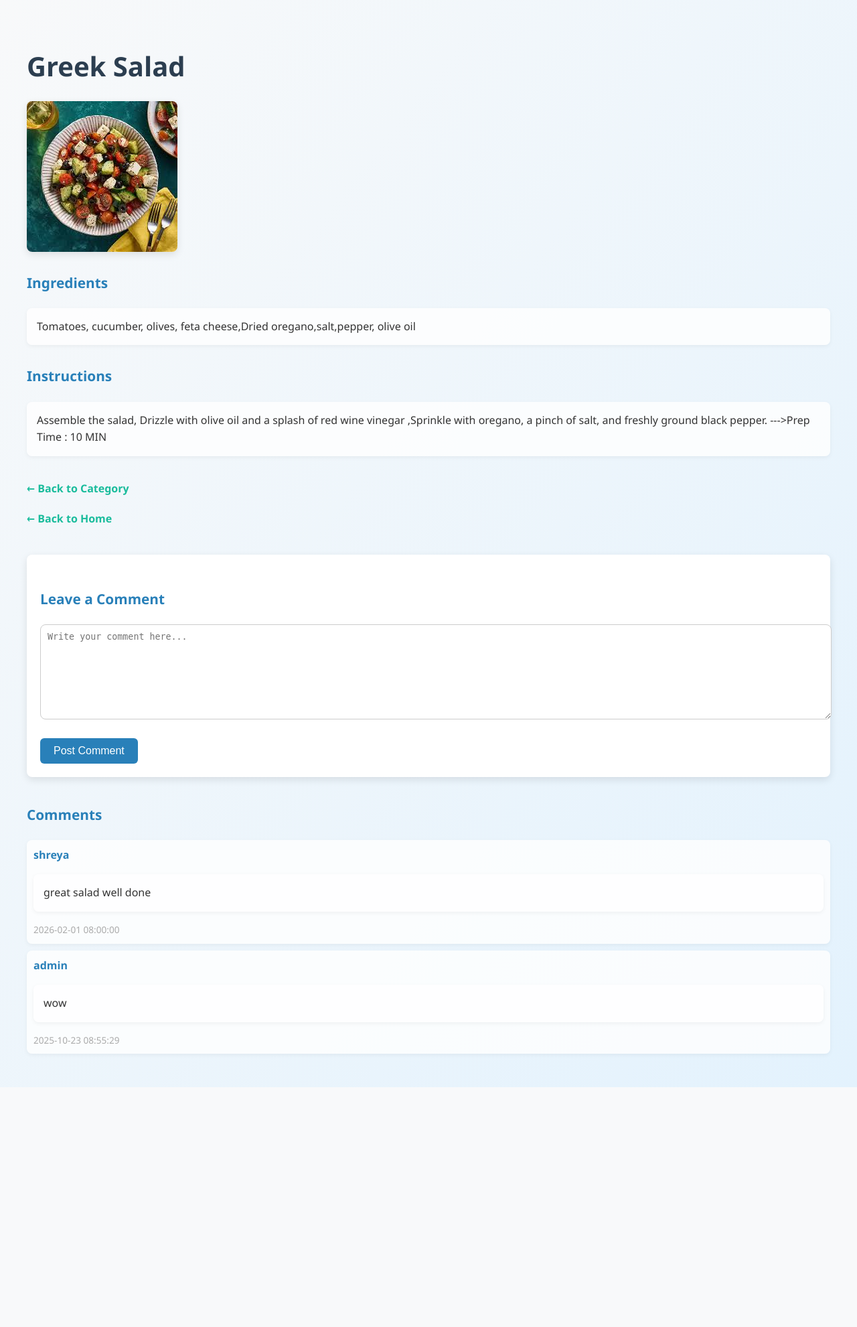
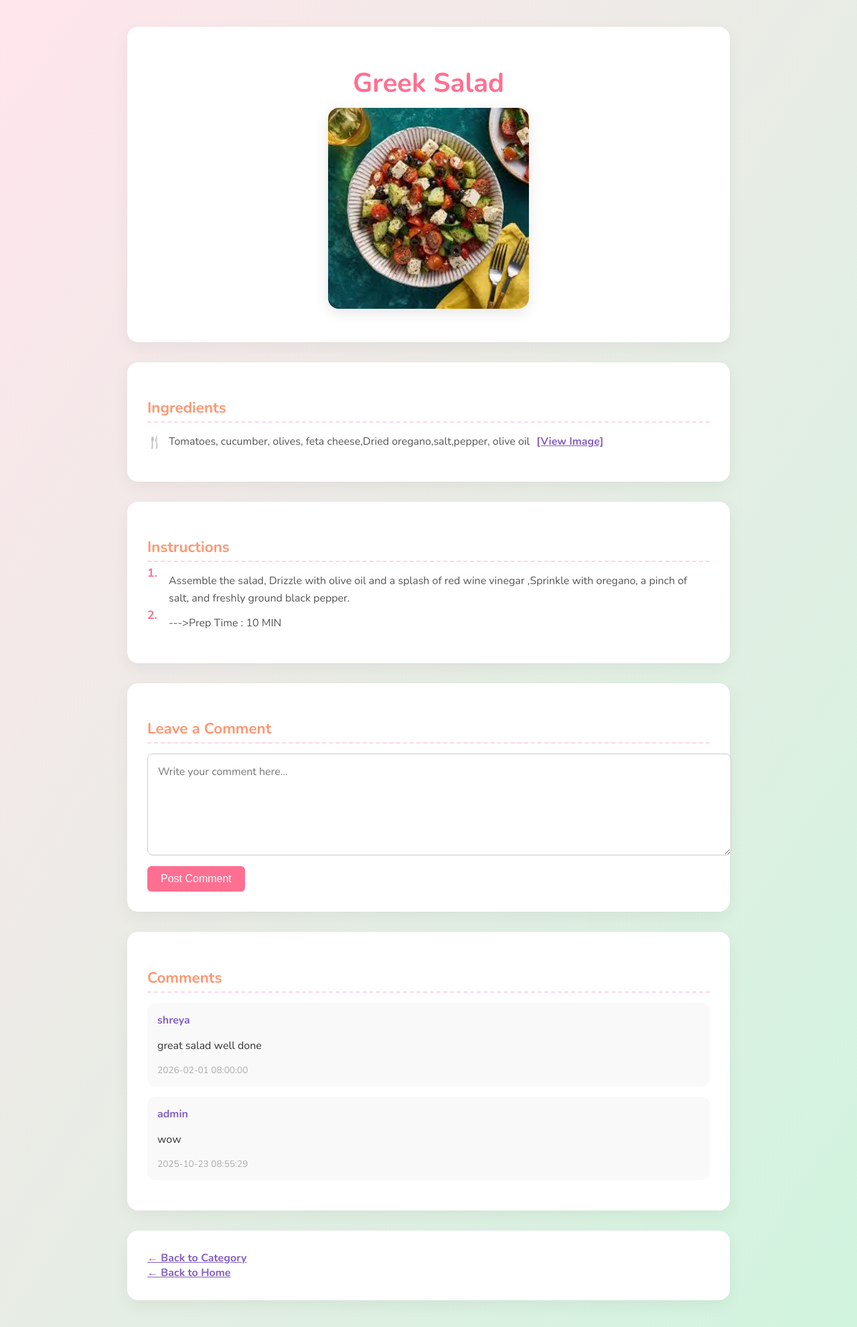
Before and after one commit to Shreyash54/RecepFLASKED, a Flask app: page /recipe/0 in a window 1280 px wide. Shown: the whole page at 67% size. Before the commit the page ends 1623 px from the top, so only its background shows below. Run offline with Flask 3, Linux system fonts and the light colour scheme; data comes from the database, SQL or seed files in the repository; both versions use the stored data as it was after the commit.

Commit message:
feat: Implement recipe detail view with commenting, recipe search, and a new main index page, including updated backend logic and database schema.

```diff
--- a/app.py
+++ b/app.py
@@ -42,7 +42,11 @@ def init_db():
     users = [
         ('admin', hashlib.sha256('admin'.encode()).hexdigest()),
         ('shreyash', hashlib.sha256('shreyashguptacdac'.encode()).hexdigest()),
-        ('shivam', hashlib.sha256('shivam'.encode()).hexdigest())
+        ('shivam', hashlib.sha256('shivam'.encode()).hexdigest()),
+        ('shreya', hashlib.sha256('shreya'.encode()).hexdigest()),
+        ('shreyashprabhakar', hashlib.sha256('shreyashprabhakar'.encode()).hexdigest()),
+        ('shraddha', hashlib.sha256('shraddha'.encode()).hexdigest()),
+        ('shreyashpawar', hashlib.sha256('shreyashpawar'.encode()).hexdigest())
     ]
     for username, password_hash in users:
         c.execute('SELECT id FROM users WHERE username = ?', (username,))
@@ -204,6 +208,36 @@ def recipe_image(recipe_id):
     else:
         return send_file('static/no_image.jpg', mimetype='image/jpeg')
 
+
+
+@app.route('/search_recipe', methods=['GET'])
+def search_recipe():
+    if 'logged_in' not in session:
+        flash('You must be logged in to search recipes.', 'warning')
+        return redirect(url_for('login'))
+
+    query = request.args.get('q', '').strip()
+    if not query:
+        flash('Please enter a recipe name to search.', 'danger')
+        return redirect(url_for('index'))
+
+    db = get_db()
+    recipe = db.execute('SELECT id FROM recipes WHERE LOWER(name) = LOWER(?)', (query,)).fetchone()
+
+    if recipe:
+        return redirect(url_for('recipe', recipe_id=recipe['id']))
+    else:
+        flash(f'No recipe found with the name "{query}".', 'danger')
+        return redirect(url_for('index'))
+@app.route('/suggest_recipes')
+def suggest_recipes():
+    query = request.args.get('q', '').strip()
+    db = get_db()
+    suggestions = db.execute(
+        "SELECT name FROM recipes WHERE LOWER(name) LIKE LOWER(?) LIMIT 10",
+        (f"%{query}%",)
+    ).fetchall()
+    return [row['name'] for row in suggestions]
 if __name__ == '__main__':
     init_db()
     app.run(debug=True)
--- a/templates/recipe.html
+++ b/templates/recipe.html
@@ -1,96 +1,162 @@
+
 <!DOCTYPE html>
 <html lang="en">
 <head>
     <meta charset="UTF-8">
     <title>{{ recipe.name }}</title>
+    <link href="https://fonts.googleapis.com/css2?family=Nunito:wght@400;700&display=swap" rel="stylesheet">
     <style>
         body {
             margin: 0;
             padding: 40px;
-            font-family: 'Segoe UI', Tahoma, Geneva, Verdana, sans-serif;
-            background: linear-gradient(to bottom right, #f8f9fa, #e3f2fd);
+            font-family: 'Nunito', sans-serif;
+            background: linear-gradient(to bottom right, #ffe5ec, #d0f4de);
             color: #333;
+        }
+
+        .container {
+            max-width: 900px;
+            margin: auto;
+            display: grid;
+            grid-template-columns: 1fr;
+            gap: 30px;
+        }
+
+        .card {
+            background-color: #fff;
+            border-radius: 16px;
+            box-shadow: 0 8px 24px rgba(0,0,0,0.05);
+            padding: 30px;
+            transition: transform 0.2s ease;
+        }
+
+        .card:hover {
+            transform: scale(1.01);
+        }
+
+        h1 {
+            font-size: 2.5rem;
+            color: #ff6f91;
+            margin-bottom: 10px;
+            text-align: center;
+        }
+
+        h3 {
+            font-size: 1.4rem;
+            color: #ff9671;
+            margin-bottom: 15px;
+            border-bottom: 2px dashed #ffd6e0;
+            padding-bottom: 5px;
+        }
+
+        img {
+            width: 300px;
+            height: auto;
+            border-radius: 16px;
+            box-shadow: 0 6px 20px rgba(0,0,0,0.1);
+            display: block;
+            margin: 0 auto 20px auto;
+        }
+
+        .bullet-list {
+            list-style: none;
+            padding-left: 0;
+        }
+
+        .bullet-list li {
+            position: relative;
+            padding-left: 32px;
+            margin-bottom: 12px;
+            font-size: 1rem;
+            color: #555;
+            line-height: 1.6;
+            display: flex;
+            align-items: center;
+        }
+
+        .bullet-list li::before {
+            content: '🍴';
+            position: absolute;
+            left: 0;
+            top: 50%;
+            transform: translateY(-50%);
+            font-size: 1.1rem;
+        }
+
+        .ingredient-content {
+            display: flex;
+            align-items: center;
+            gap: 10px;
+        }
+
+        ol.bullet-list {
+            counter-reset: li;
+        }
+
+        ol.bullet-list li {
+            position: relative;
+            padding-left: 32px;
+            margin-bottom: 12px;
+            font-size: 1rem;
+            color: #555;
             line-height: 1.6;
         }
-        h1 {
-            color: #2c3e50;
-            font-size: 2.5rem;
-            margin-bottom: 20px;
+
+        ol.bullet-list li::before {
+            content: counter(li) ".";
+            counter-increment: li;
+            position: absolute;
+            left: 0;
+            top: 0;
+            font-weight: bold;
+            color: #ff6f91;
         }
-        h3 {
-            color: #2980b9;
-            margin-top: 30px;
-            font-size: 1.3rem;
-        }
-        p {
-            background-color: #ffffffcc;
-            padding: 15px;
-            border-radius: 8px;
-            box-shadow: 0 2px 6px rgba(0, 0, 0, 0.05);
-        }
+
         a {
-            display: inline-block;
-            margin-top: 20px;
-            color: #1abc9c;
-            text-decoration: none;
+            color: #845ec2;
+            text-decoration: underline;
             font-weight: 600;
         }
+
         a:hover {
-            color: #16a085;
-        }
-        img {
-            display: block;
-            margin-bottom: 20px;
-            border-radius: 8px;
-            box-shadow: 0 4px 12px rgba(0,0,0,0.1);
-        }
-
-        /* Comment section styles */
-        .comment-box {
-            margin-top: 40px;
-            padding: 20px;
-            background: #fff;
-            border-radius: 8px;
-            box-shadow: 0 4px 12px rgba(0,0,0,0.1);
+            color: #ffc75f;
         }
 
         .comment-box textarea {
             width: 100%;
             height: 120px;
-            padding: 10px;
-            margin-bottom: 20px;
+            padding: 15px;
             border-radius: 8px;
             border: 1px solid #ccc;
+            font-family: 'Nunito', sans-serif;
+            font-size: 1rem;
         }
 
         .comment-box button {
             padding: 10px 20px;
-            background-color: #2980b9;
+            background-color: #ff6f91;
             color: white;
             border: none;
             border-radius: 6px;
             font-size: 1rem;
+            cursor: pointer;
+            margin-top: 10px;
         }
 
         .comment-box button:hover {
-            background-color: #1f6f92;
-        }
-
-        .comments {
-            margin-top: 40px;
+            background-color: #ff4f7a;
         }
 
         .comment {
-            padding: 10px;
-            background: #ffffffcc;
-            border-radius: 8px;
-            box-shadow: 0 2px 6px rgba(0, 0, 0, 0.05);
-            margin-bottom: 10px;
+            background-color: #f9f9f9;
+            padding: 15px;
+            border-radius: 12px;
+            margin-bottom: 15px;
         }
 
         .comment .username {
             font-weight: bold;
-            color: #2980b9;
+            color: #845ec2;
         }
 
         .comment .created-at {
@@ -101,21 +167,41 @@
 </head>
 <body>
 
+    <div class="container">
+
+        <div class="card">
             <h1>{{ recipe.name }}</h1>
+            <img src="/recipe_image/{{ recipe.id }}" alt="{{ recipe.name }} image">
+        </div>
 
-    <img src="/recipe_image/{{ recipe.id }}" alt="{{ recipe.name }}" style="max-width:400px;">
+        <div class="card">
+            <h3>Ingredients</h3>
+            <ul class="bullet-list">
+                {% for item in recipe.ingredients.split('\n') %}
+                    {% if item.strip() %}
+                        <li>
+                            <div class="ingredient-content">
+                                <span>{{ item }}</span>
+                                <a href="https://unsplash.com/s/photos/{{ item | urlencode }}" target="_blank">[View Image]</a>
+                            </div>
+                        </li>
+                    {% endif %}
+                {% endfor %}
+            </ul>
+        </div>
 
-    <h3>Ingredients</h3>
-    <p>{{ recipe.ingredients }}</p>
+        <div class="card">
+            <h3>Instructions</h3>
+            <ol class="bullet-list">
+                {% for step in recipe.instructions.split('\n') %}
+                    {% if step.strip() %}
+                        <li>{{ step }}</li>
+                    {% endif %}
+                {% endfor %}
+            </ol>
+        </div>
 
-    <h3>Instructions</h3>
-    <p>{{ recipe.instructions }}</p>
-
-    <a href="/category/{{ recipe.category_id }}">← Back to Category</a><br>
-    <a href="/index">← Back to Home</a>
-
-    <!-- Comment Box -->
-    <div class="comment-box">
+        <div class="card comment-box">
             <h3>Leave a Comment</h3>
             <form action="/add_comment/{{ recipe.id }}" method="POST">
                 <textarea name="comment" placeholder="Write your comment here..." required></textarea>
@@ -123,8 +209,7 @@
             </form>
         </div>
 
-    <!-- Display Comments -->
-    <div class="comments">
+        <div class="card comments">
             <h3>Comments</h3>
             {% for comment in comments %}
                 <div class="comment">
@@ -135,6 +220,12 @@
             {% endfor %}
         </div>
 
+        <div class="card">
+            <a href="/category/{{ recipe.category_id }}">← Back to Category</a><br>
+            <a href="/index">← Back to Home</a>
+        </div>
+
+    </div>
 
 </body>
 </html>
```
Also changed, not shown: templates/index.html (+47 -21 lines), recipes.db. Lines whose indentation alone changed are shown as unchanged.
